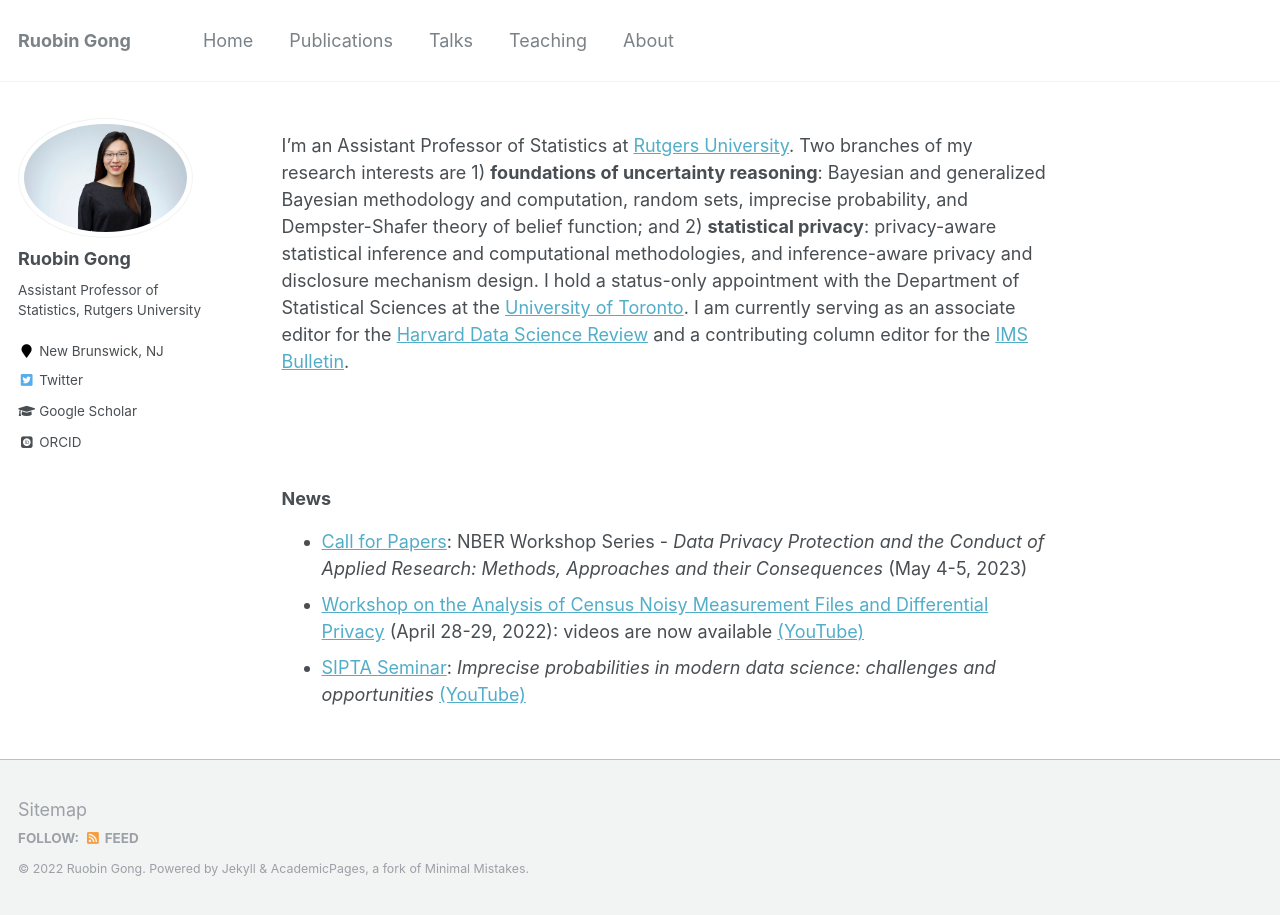
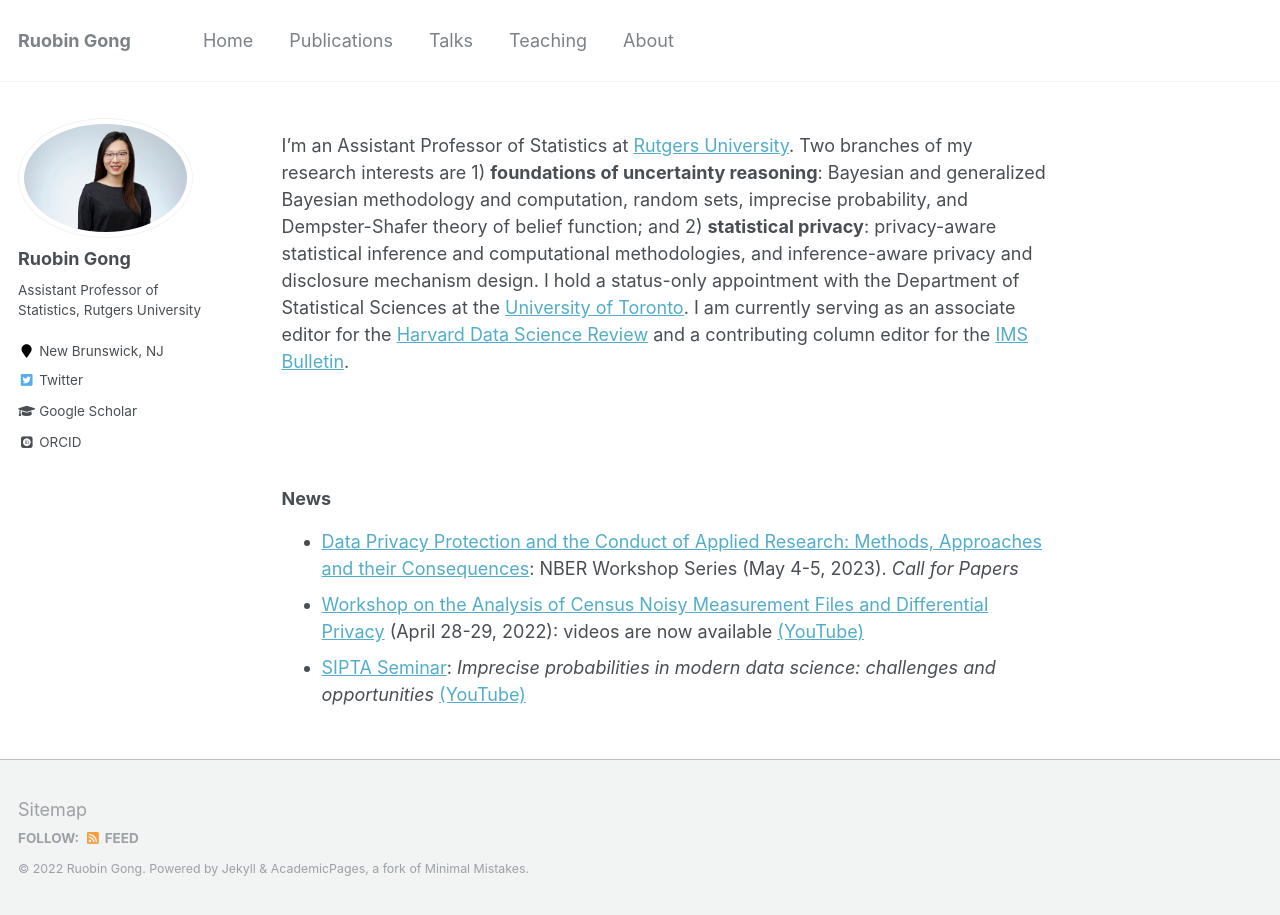
Before and after one commit to RuobinGong/RuobinGong.github.io, a Jekyll site: the page built from _pages/home.md, in a window 1280 px wide. Built offline with Jekyll 4.4.1, drawn with Linux system fonts in a browser that asks for light colours; some web fonts are replaced.

```diff
--- a/_pages/home.md
+++ b/_pages/home.md
@@ -17,6 +17,6 @@ I'm an Assistant Professor of Statistics at [Rutgers University](https://www.sta
 
 ### News
 
-* [Call for Papers](https://www.nber.org/data-privacy-protection-and-conduct-applied-research-methods-approaches-and-their-consequences): NBER Workshop Series - _Data Privacy Protection and the Conduct of Applied Research: Methods, Approaches and their Consequences_ (May 4-5, 2023)
+* [Data Privacy Protection and the Conduct of Applied Research: Methods, Approaches and their Consequences](https://www.nber.org/data-privacy-protection-and-conduct-applied-research-methods-approaches-and-their-consequences): NBER Workshop Series (May 4-5, 2023). *Call for Papers*
 * [Workshop on the Analysis of Census Noisy Measurement Files and Differential Privacy](http://dimacs.rutgers.edu/events/details?eID=2038) (April 28-29, 2022): videos are now available [(YouTube)](https://www.youtube.com/playlist?list=PLKVCRT3MRed733-w2Lo2yvCAkac9zdIVj)
 * [SIPTA Seminar](https://sipta.org/events/sipta-seminars/): _Imprecise probabilities in modern data science: challenges and opportunities_ [(YouTube)](https://www.youtube.com/watch?v=rNVWyG-0XgA)
```
